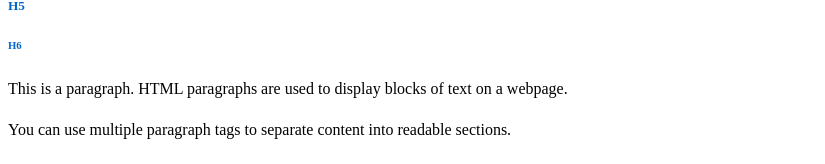
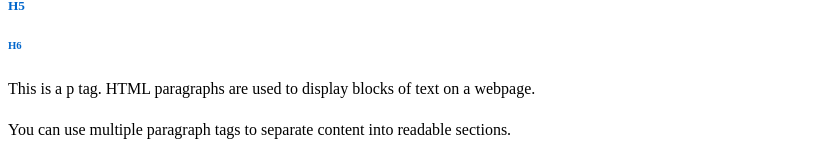
Before and after one commit to p250003-ai/lab09, a plain HTML site: page index.html in a window 1280 px wide. Shown: the part 199-363 px from the top of the page, without its empty margins (0-825 px from the left). Drawn offline with Linux system fonts and the light colour scheme.

Commit message:
Small text update

```diff
--- a/index.html
+++ b/index.html
@@ -14,7 +14,7 @@
     <h5>H5</h5>
     <h6>H6</h6>
 
-    <p>This is a paragraph. HTML paragraphs are used to display blocks of text on a webpage.</p>
+    <p>This is a p tag. HTML paragraphs are used to display blocks of text on a webpage.</p>
     <p>You can use multiple paragraph tags to separate content into readable sections.</p>
     <h3>Unordered List Example</h3>
 
```
